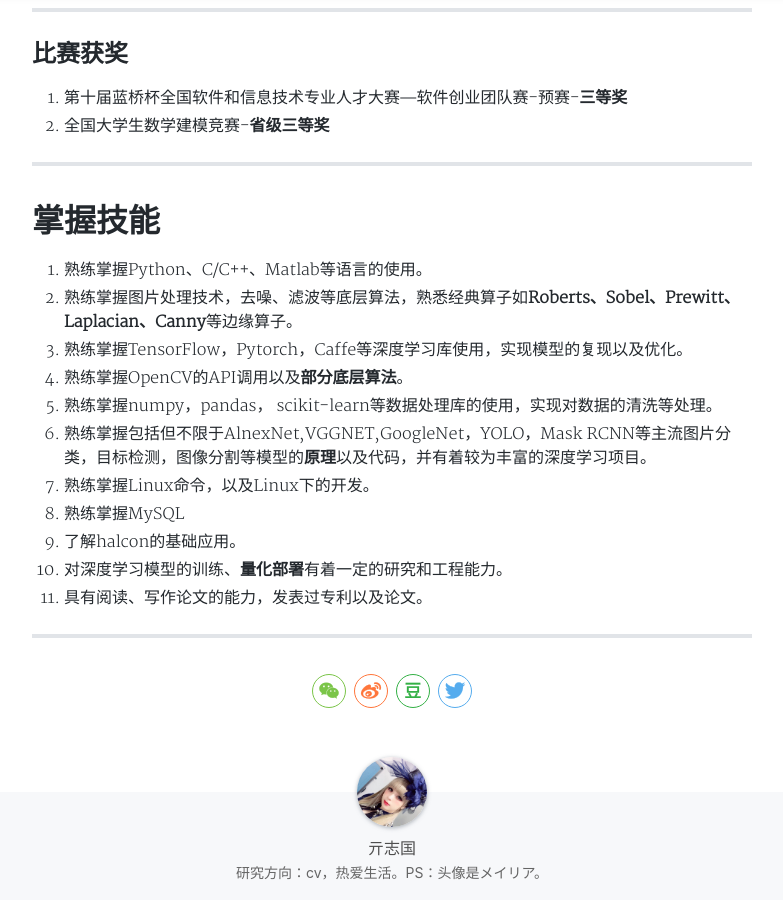
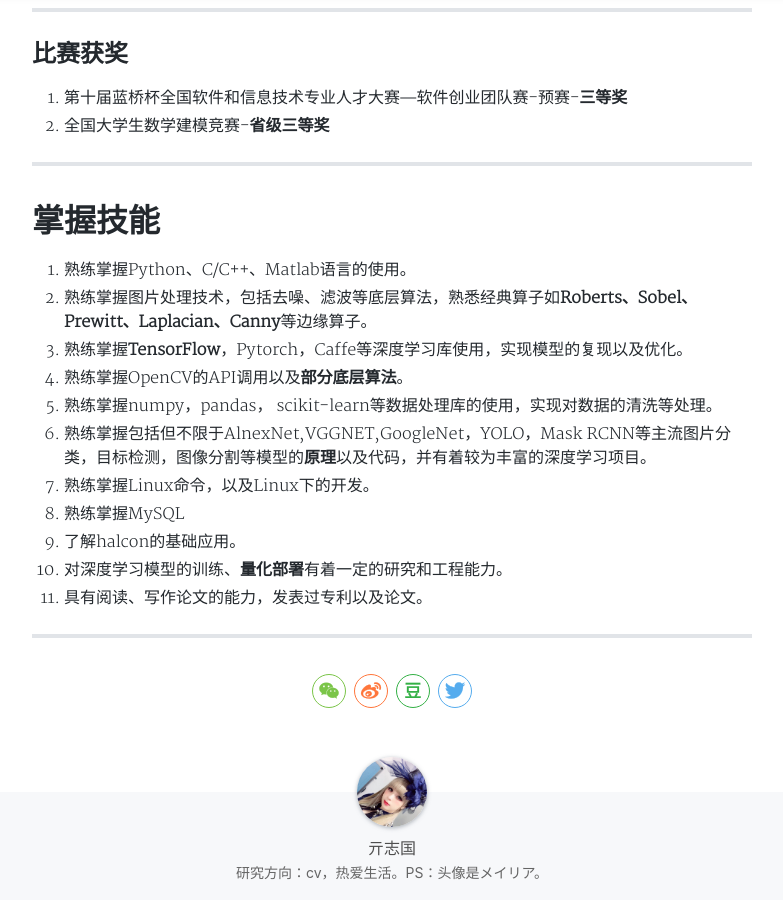
Before and after one commit to Qzgfather/Qzgfather.github.io, a Jekyll site: the page built from _posts/2020-01-09-hello.md, in a window 1280 px wide and 900 px high, scrolled down 1556 px. Shown: the whole window, without its empty margins (248-1031 px from the left). Built offline with Jekyll 4.4.1, drawn with Linux system fonts in a browser that asks for light colours; nearby versions of some CDN libraries; a style sheet for code colours, icons or effects is not loaded.

Commit message:
Update 2020-01-09-hello.md

```diff
--- a/_posts/2020-01-09-hello.md
+++ b/_posts/2020-01-09-hello.md
@@ -61,9 +61,9 @@ tags: 个人简介
 
 # 掌握技能
 
-1. 熟练掌握Python、C/C++、Matlab等语言的使用。
-2. 熟练掌握图片处理技术，去噪、滤波等底层算法，熟悉经典算子如**Roberts、Sobel、Prewitt、Laplacian、Canny**等边缘算子。
-3. 熟练掌握TensorFlow，Pytorch，Caffe等深度学习库使用，实现模型的复现以及优化。
+1. 熟练掌握Python、C/C++、Matlab语言的使用。
+2. 熟练掌握图片处理技术，包括去噪、滤波等底层算法，熟悉经典算子如**Roberts、Sobel、Prewitt、Laplacian、Canny**等边缘算子。
+3. 熟练掌握**TensorFlow**，Pytorch，Caffe等深度学习库使用，实现模型的复现以及优化。
 4. 熟练掌握OpenCV的API调用以及**部分底层算法**。
 5. 熟练掌握numpy，pandas， scikit-learn等数据处理库的使用，实现对数据的清洗等处理。
 6. 熟练掌握包括但不限于AlnexNet,VGGNET,GoogleNet，YOLO，Mask RCNN等主流图片分类，目标检测，图像分割等模型的**原理**以及代码，并有着较为丰富的深度学习项目。
```
